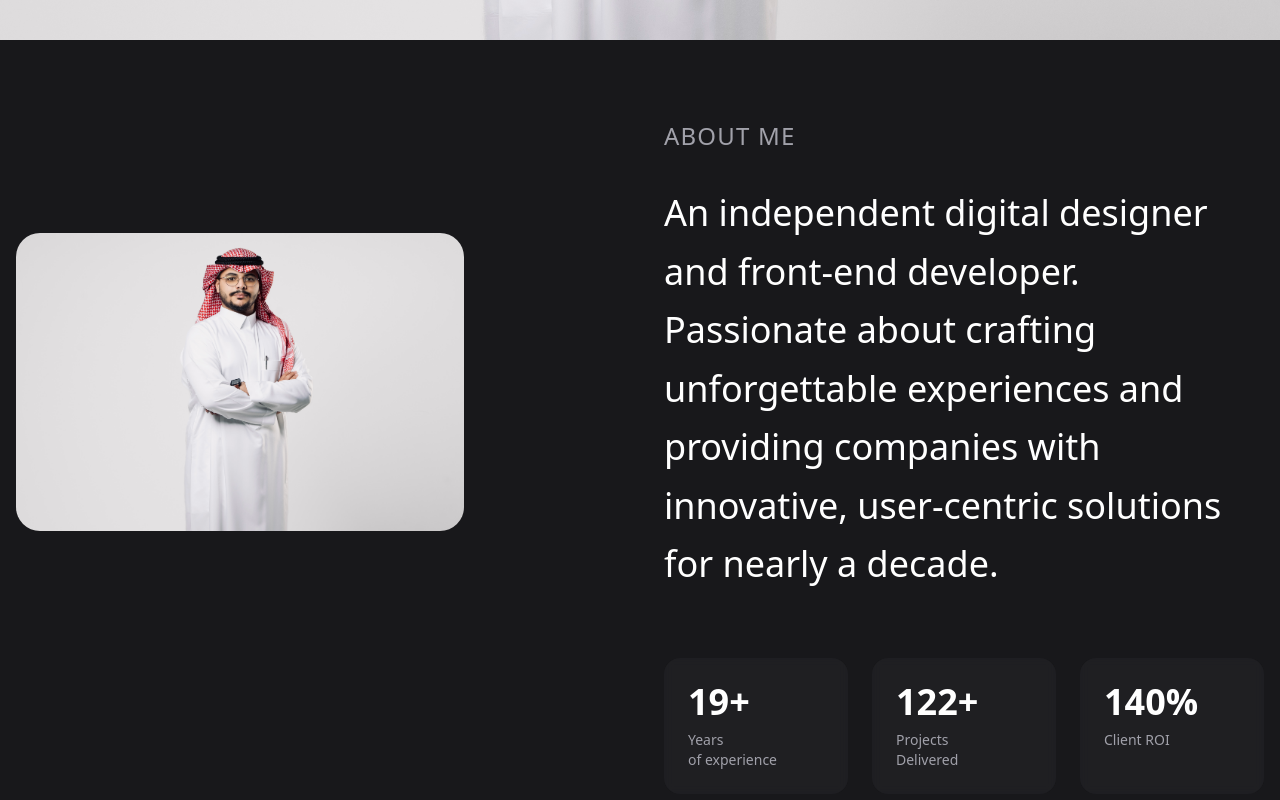
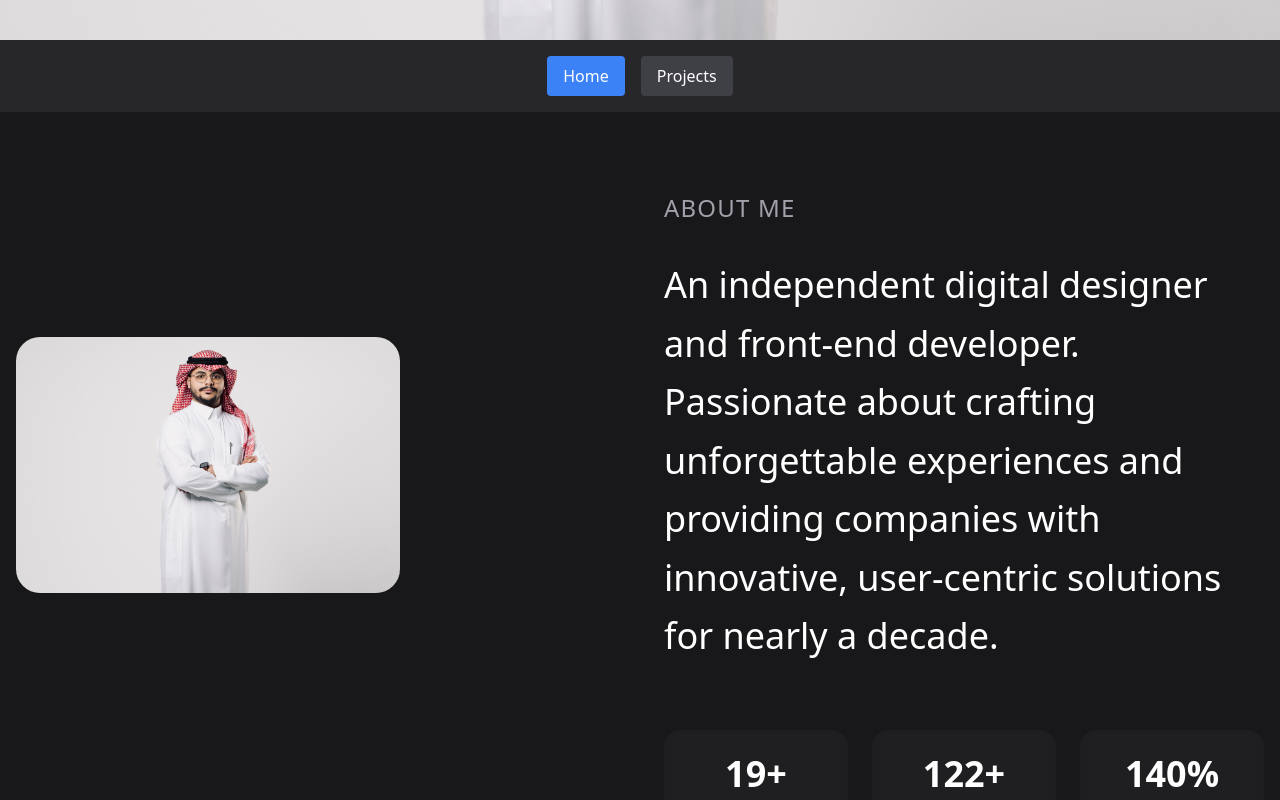
Before and after one commit to alanazi2/rmsr-app, a React (Vite) app: page / in a window 1280 px wide. Shown: the part 760-1560 px from the top of the page. Built offline with nearby package versions, Linux system fonts and the light colour scheme.

Commit message:
fix: update folder and imports to lowercase

```diff
--- a/src/App.tsx
+++ b/src/App.tsx
@@ -1,13 +1,37 @@
-import Header from './Components/Header';
-import HomePage from './Components/HomePage';
-
-import Footer from './Components/Footer';
+import { useState } from 'react';
+import Header from './components/Header';
+import HomePage from './components/HomePage';
+import SecondPage from './components/SecondPage';
+import Footer from './components/Footer';
 
 function App() {
+  const [currentPage, setCurrentPage] = useState('home');
+
   return (
     <div className="flex flex-col min-h-screen">
       <Header />
-      <HomePage />
+      <nav className="bg-zinc-800 text-white p-4 flex justify-center space-x-4">
+        <button
+          onClick={() => setCurrentPage('home')}
+          className={`px-4 py-2 rounded ${
+            currentPage === 'home' ? 'bg-blue-500' : 'bg-zinc-700'
+          }`}
+        >
+          Home
+        </button>
+        <button
+          onClick={() => setCurrentPage('second')}
+          className={`px-4 py-2 rounded ${
+            currentPage === 'second' ? 'bg-blue-500' : 'bg-zinc-700'
+          }`}
+        >
+          Projects
+        </button>
+      </nav>
+
+      {currentPage === 'home' && <HomePage />}
+      {currentPage === 'second' && <SecondPage />}
+
       <Footer />
     </div>
   );
--- a/src/Components/HomePage.tsx
+++ b/src/Components/HomePage.tsx
@@ -1,18 +1,16 @@
 import React from 'react';
 import { motion } from 'framer-motion';
-import Image from './Image'; // استخدم مكون Image إذا كان لديك إعداد لـ Next.js
 
 const HomePage: React.FC = () => {
   return (
-    <div className="min-h-screen bg-zinc-900 text-white">
-      <div className="container mx-auto px-4 py-20">
-        <div className="grid gap-8 lg:grid-cols-2 lg:gap-12 items-center">
+    <div className="min-h-screen bg-zinc-900 text-white flex items-center justify-center">
+      <div className="container mx-auto px-4 py-20 grid gap-12 lg:grid-cols-2 items-center">
         {/* Profile Image */}
         <motion.div
           initial={{ opacity: 0, x: -20 }}
           animate={{ opacity: 1, x: 0 }}
           transition={{ duration: 0.5 }}
-            className="relative aspect-square max-w-md mx-auto lg:mx-0"
+          className="relative aspect-square max-w-sm mx-auto lg:mx-0"
         >
           <img
             src="/rms1.jpg"
@@ -21,19 +19,18 @@ const HomePage: React.FC = () => {
           />
         </motion.div>
 
-          {/* Content */}
+        {/* About Me Content */}
         <motion.div
           initial={{ opacity: 0, y: 20 }}
           animate={{ opacity: 1, y: 0 }}
           transition={{ duration: 0.5, delay: 0.2 }}
           className="space-y-8"
         >
-            <h2 className="text-2xl font-medium tracking-wider text-zinc-400">
-              ABOUT ME
-            </h2>
-
+          <h2 className="text-2xl font-medium tracking-wider text-zinc-400">ABOUT ME</h2>
           <p className="text-4xl font-light leading-relaxed">
-              An independent digital designer and front-end developer. Passionate about crafting unforgettable experiences and providing companies with innovative, user-centric solutions for nearly a decade.
+            An independent digital designer and front-end developer. Passionate
+            about crafting unforgettable experiences and providing companies with
+            innovative, user-centric solutions for nearly a decade.
           </p>
 
           {/* Stats Grid */}
@@ -48,7 +45,7 @@ const HomePage: React.FC = () => {
                 initial={{ opacity: 0, y: 20 }}
                 animate={{ opacity: 1, y: 0 }}
                 transition={{ duration: 0.5, delay: 0.4 + index * 0.1 }}
-                  className="relative p-6 rounded-2xl bg-zinc-800/50 backdrop-blur-sm"
+                className="p-6 rounded-2xl bg-zinc-800/50 backdrop-blur-sm text-center"
               >
                 <div className="text-4xl font-bold mb-2">{stat.value}</div>
                 <div className="text-sm text-zinc-400">
@@ -59,7 +56,6 @@ const HomePage: React.FC = () => {
             ))}
           </div>
         </motion.div>
-        </div>
       </div>
 
       {/* Background Pattern */}
--- a/src/Components/SecondPage.tsx
+++ b/src/Components/SecondPage.tsx
@@ -1,29 +1,36 @@
 import React from 'react';
+import { motion } from 'framer-motion';
 
 const SecondPage: React.FC = () => {
-  const skills = [
-    "JavaScript",
-    "HTML",
-    "CSS",
-    "SQL",
-    "Bootstrap",
-    "Node.js",
-    "Express.js",
-    "MongoDB",
-    "MySQL",
-    "Git",
-    "GitHub",
-  ];
-
   return (
-    <section className="p-8 bg-white text-gray-900">
-      <h2 className="text-4xl font-bold mb-4">Technical Skills</h2>
-      <ul className="grid grid-cols-2 gap-4">
-        {skills.map((skill, index) => (
-          <li key={index} className="text-lg bg-gray-200 p-4 rounded-lg shadow">{skill}</li>
-        ))}
-      </ul>
-    </section>
+    <div className="min-h-screen bg-zinc-800 text-white flex items-center justify-center">
+      <motion.div
+        initial={{ opacity: 0, y: 20 }}
+        animate={{ opacity: 1, y: 0 }}
+        transition={{ duration: 0.5 }}
+        className="container mx-auto text-center p-8"
+      >
+        <h1 className="text-4xl font-bold mb-6">My Projects</h1>
+        <p className="text-lg mb-8">
+          Here are some of the projects I have worked on recently.
+        </p>
+        <div className="grid grid-cols-1 md:grid-cols-2 lg:grid-cols-3 gap-8">
+          {[
+            { title: "Project 1", description: "Description of project 1" },
+            { title: "Project 2", description: "Description of project 2" },
+            { title: "Project 3", description: "Description of project 3" },
+          ].map((project, index) => (
+            <div
+              key={index}
+              className="p-6 rounded-2xl bg-zinc-700 text-left shadow-lg"
+            >
+              <h2 className="text-2xl font-bold mb-2">{project.title}</h2>
+              <p className="text-sm text-zinc-400">{project.description}</p>
+            </div>
+          ))}
+        </div>
+      </motion.div>
+    </div>
   );
 };
 
```
Lines whose indentation alone changed are shown as unchanged.
